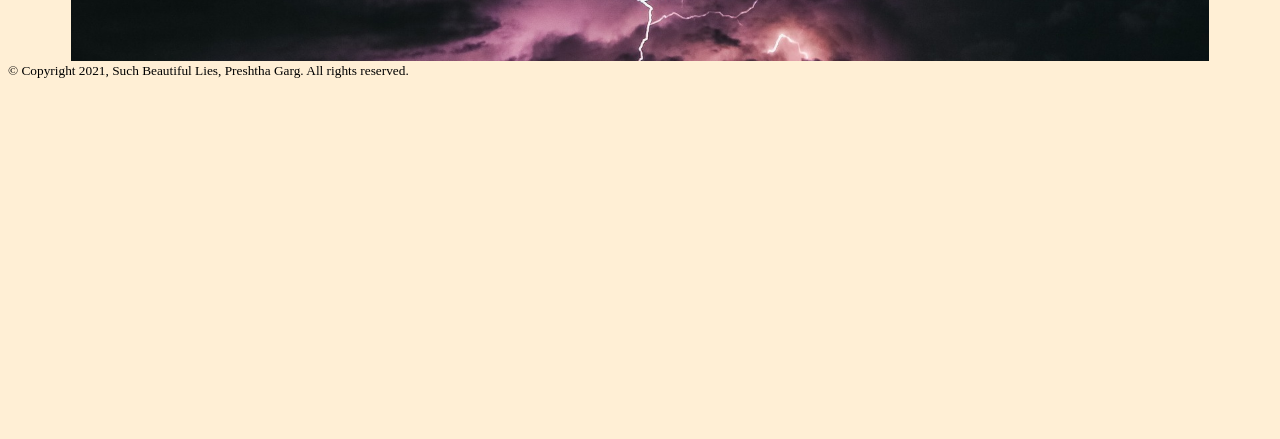
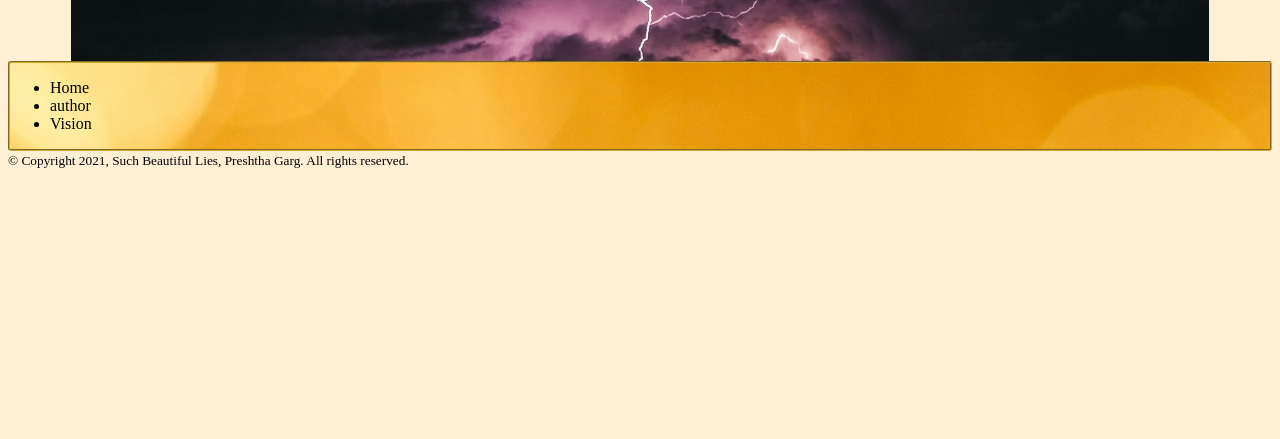
Before and after one commit to preshthagarg/such_beautiful_lies, a plain HTML site: page index/index.html in a window 1280 px wide. Shown: the part 361-800 px from the top of the page. Drawn offline with Linux system fonts and the light colour scheme; a web font is replaced by a local one.

Commit message:
some messing about

```diff
--- a/index/index.html
+++ b/index/index.html
@@ -7,11 +7,17 @@
         <link rel = 'stylesheet' href = '../stylesheet.css'>
     </head>
     <body>
-        <div class = 'header'>
+        <div id = 'header'>
             <h1 id = 'title'> Such Beautiful Lies </h1>
         </div>
-        <div class = 'sidebar'></div>
-        <div class = 'holding area'></div>
+        <div id = 'navbar'>
+            <ul>
+                <li>Home</li>
+                <li>author</li>
+                <li>Vision</li>
+            </ul>
+        </div>
+        <div id = 'holding-area'></div>
         <!-- TODOS:
         1) heading Such Beautiful Lies in curly pretty coil font
         2) Title section
--- a/stylesheet.css
+++ b/stylesheet.css
@@ -1,7 +1,7 @@
 * {
     box-sizing:border-box;
 }
-.header {
+#header {
     height: 30%;
     width:90%;
     margin:auto;
@@ -12,6 +12,13 @@
     align-self: center;
     padding: 2px;
 
+}
+#navbar{
+    background-image: url('./navbar-image-2.jpeg');
+    border-style: groove;
+    border-width: 2px;
+    border-radius: 3px;
+    border-color:rgb(212, 170, 50);
 }
 
 body {
```
Also changed, not shown: navbar-backgroun-gold-texture.jpeg (added), navbar-image-2.jpeg (added).
